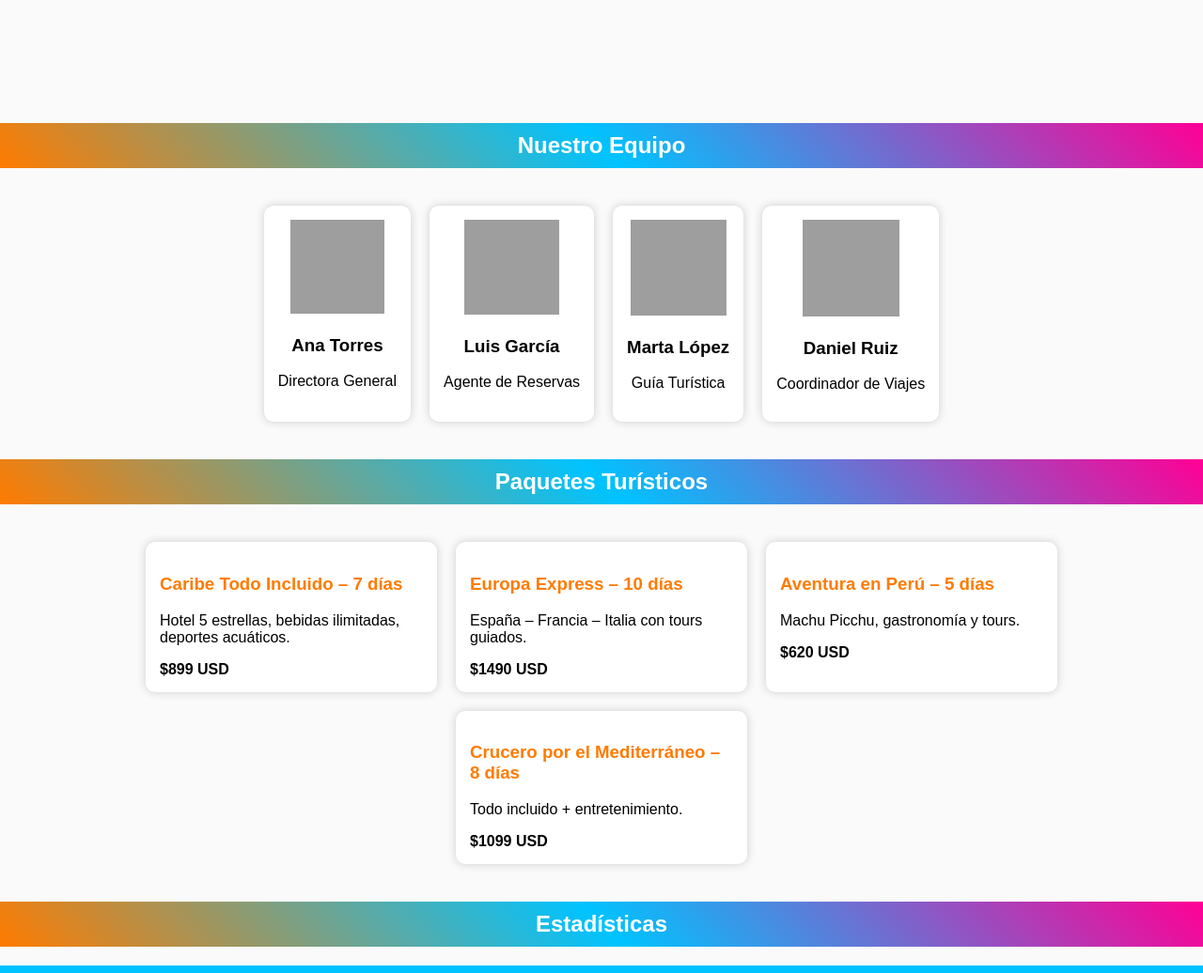
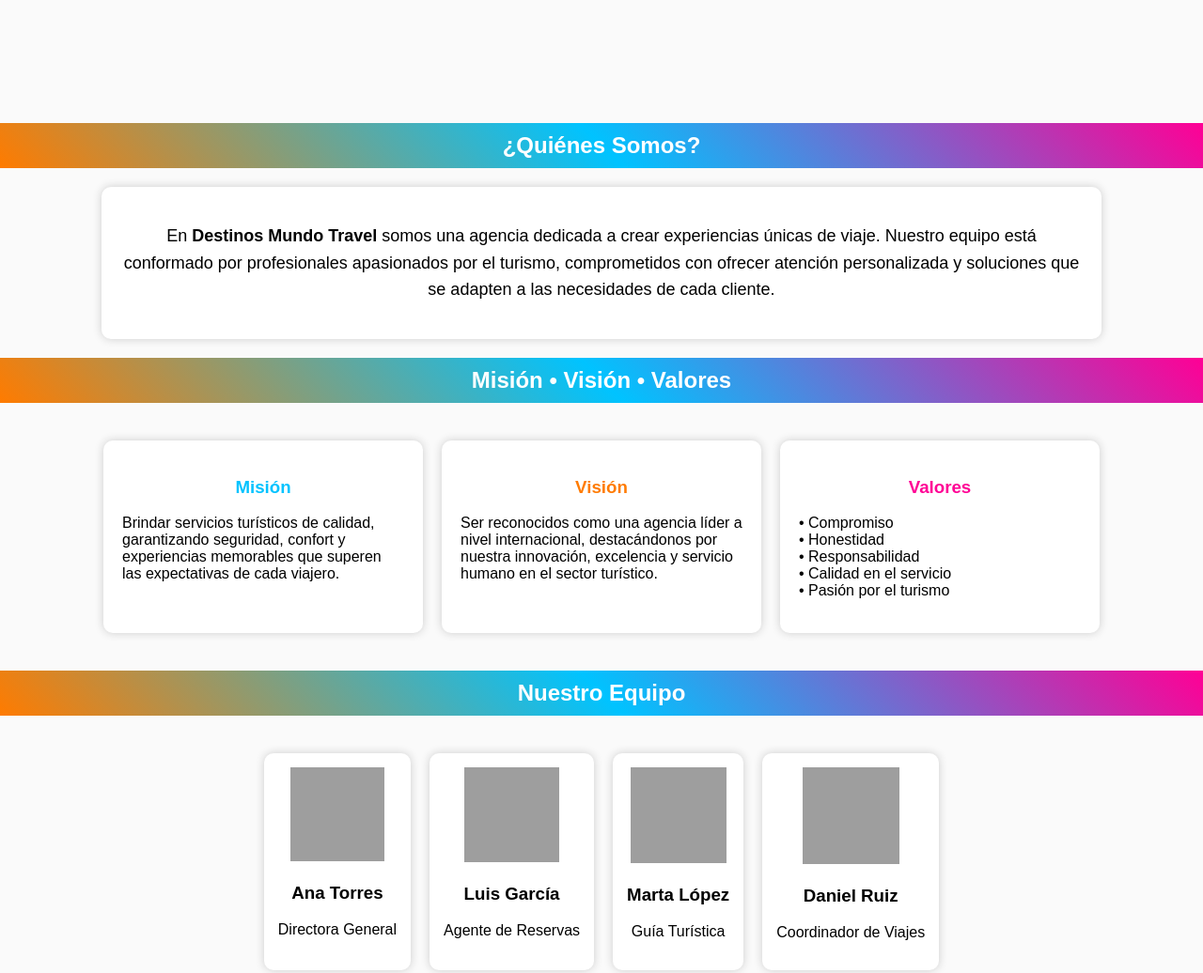
Before and after one commit to zxngrupo-spec/zxngrupo-spec, a plain HTML site: page index.html in a window 1280 px wide. Shown: the part 340-1376 px from the top of the page at 94% size. Drawn offline with Linux system fonts and the light colour scheme; grey boxes are pictures that could not be loaded; a script that the page names is missing.

Commit message:
Update index.html

```diff
--- a/index.html
+++ b/index.html
@@ -156,6 +156,8 @@ footer {
 <!-- ========================= MENÚ ======================== -->
 <nav>
     <a href="#inicio">Inicio</a>
+    <a href="#quienes">Quiénes Somos</a>
+    <a href="#mvv">Misión y Visión</a>
     <a href="#equipo">Equipo</a>
     <a href="#paquetes">Paquetes</a>
     <a href="#estadisticas">Estadísticas</a>
@@ -167,6 +169,51 @@ footer {
     <img src="https://images.unsplash.com/photo-1507525428034-b723cf961d3e" alt="">
     <img src="https://images.unsplash.com/photo-1493558103817-58b2924bce98" alt="">
     <img src="https://images.unsplash.com/photo-1506744038136-46273834b3fb" alt="">
+</div>
+
+<!-- ========================= QUIÉNES SOMOS ======================== -->
+<h2 id="quienes">¿Quiénes Somos?</h2>
+
+<div style="padding: 20px; width: 80%; margin: auto; text-align: center; background: white; border-radius: 10px; box-shadow: 0 0 10px #ccc;">
+    <p style="font-size: 18px; line-height: 1.6;">
+        En <strong>Destinos Mundo Travel</strong> somos una agencia dedicada a crear experiencias únicas de viaje.
+        Nuestro equipo está conformado por profesionales apasionados por el turismo, comprometidos con ofrecer
+        atención personalizada y soluciones que se adapten a las necesidades de cada cliente.
+    </p>
+</div>
+
+<!-- ========================= MISIÓN, VISIÓN Y VALORES ======================== -->
+<h2 id="mvv">Misión • Visión • Valores</h2>
+
+<div style="display: flex; justify-content: center; flex-wrap: wrap; gap: 20px; padding: 20px;">
+
+    <div style="width: 300px; background: white; padding: 20px; border-radius: 10px; box-shadow: 0 0 10px #ccc;">
+        <h3 style="color: var(--color2); text-align:center;">Misión</h3>
+        <p>
+            Brindar servicios turísticos de calidad, garantizando seguridad, confort y experiencias memorables
+            que superen las expectativas de cada viajero.
+        </p>
+    </div>
+
+    <div style="width: 300px; background: white; padding: 20px; border-radius: 10px; box-shadow: 0 0 10px #ccc;">
+        <h3 style="color: var(--color1); text-align:center;">Visión</h3>
+        <p>
+            Ser reconocidos como una agencia líder a nivel internacional, destacándonos por nuestra innovación,
+            excelencia y servicio humano en el sector turístico.
+        </p>
+    </div>
+
+    <div style="width: 300px; background: white; padding: 20px; border-radius: 10px; box-shadow: 0 0 10px #ccc;">
+        <h3 style="color: var(--color3); text-align:center;">Valores</h3>
+        <p>
+            • Compromiso<br>
+            • Honestidad<br>
+            • Responsabilidad<br>
+            • Calidad en el servicio<br>
+            • Pasión por el turismo
+        </p>
+    </div>
+
 </div>
 
 <!-- ========================= EQUIPO ======================== -->
@@ -292,10 +339,20 @@ window.addEventListener("load", function(){
 });
 </script>
 
+<!-- CHATBOT ChatGPT (PEGA TU ID AQUÍ SI YA LO TIENES) -->
+<script>
+  window.embeddedChatbotConfig = {
+      chatbotId: "TU-ID-AQUI",
+      domain: "www.chatgpt.com"
+  };
+</script>
+<script src="https://www.chatgpt.com/embed.js" defer></script>
+
 <!-- ========================= FOOTER ======================== -->
 <footer>
     © 2025 Destinos Mundo Travel | Agencia de Viajes – Grupo 4
 </footer>
 
 </body>
+
 </html>
```
